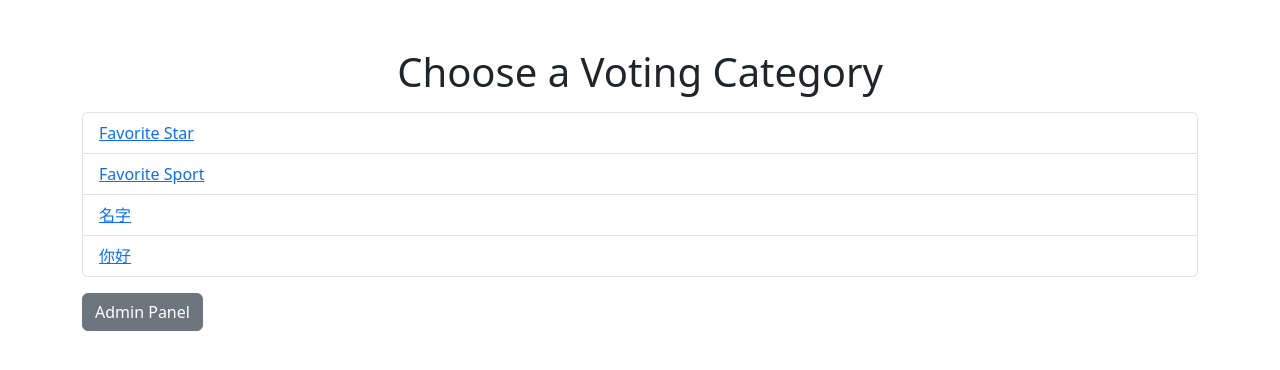
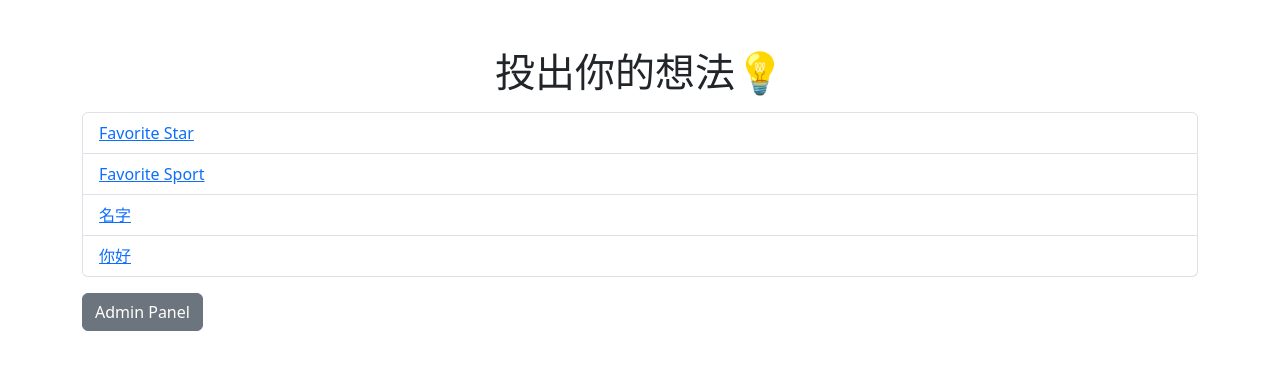
Before and after one commit to AndersonHJB/vote_app, a Flask app: page / in a window 1280 px wide. Shown: the top 370 px of the page. Run offline with Flask 3, Linux system fonts and the light colour scheme.

Commit message:
更新名称

```diff
--- a/templates/index.html
+++ b/templates/index.html
@@ -8,7 +8,7 @@
 </head>
 <body>
     <div class="container mt-5">
-        <h1 class="text-center">Choose a Voting Category</h1>
+        <h1 class="text-center">投出你的想法💡</h1>
         <ul class="list-group mt-3">
             {% for category in categories %}
                 <li class="list-group-item">
```
